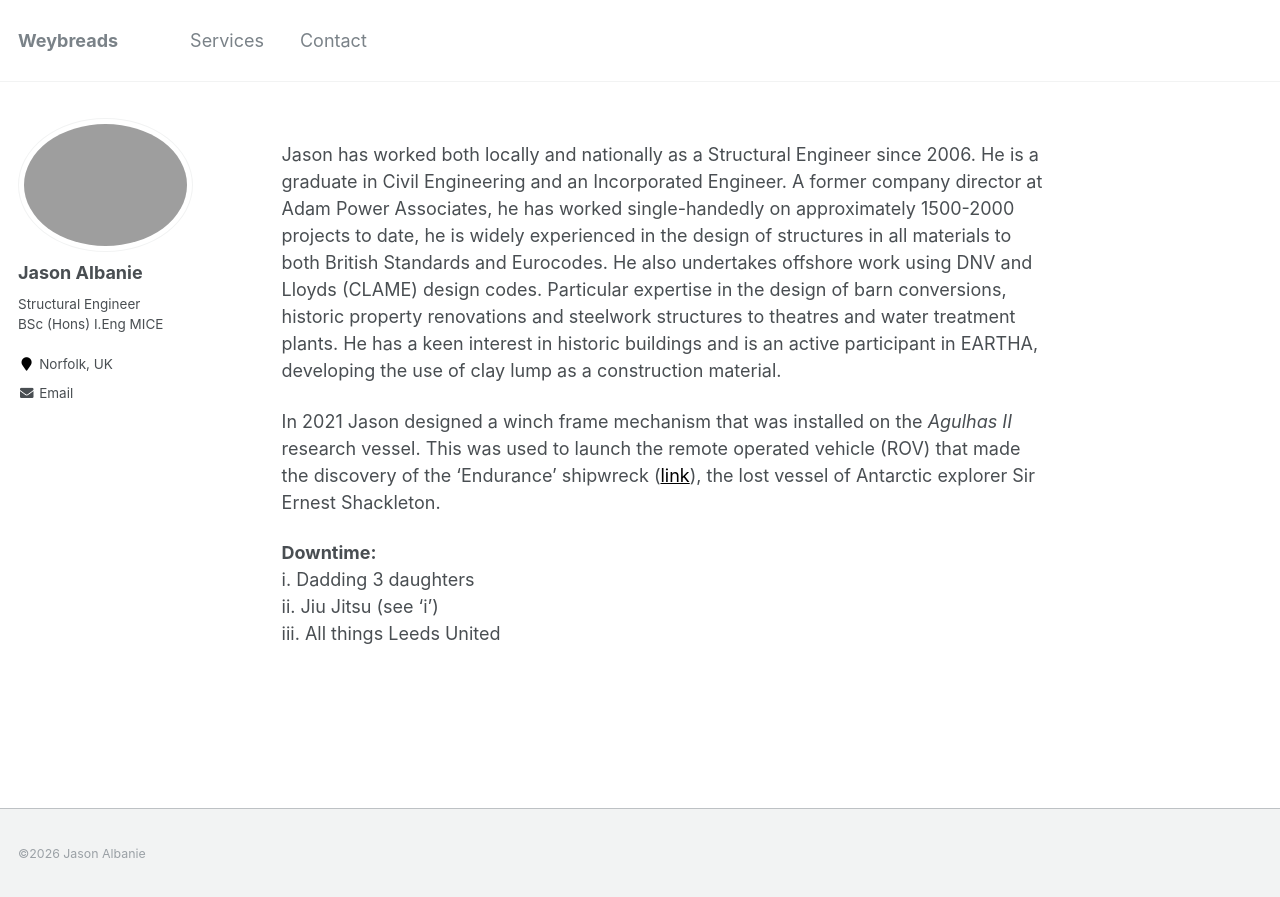
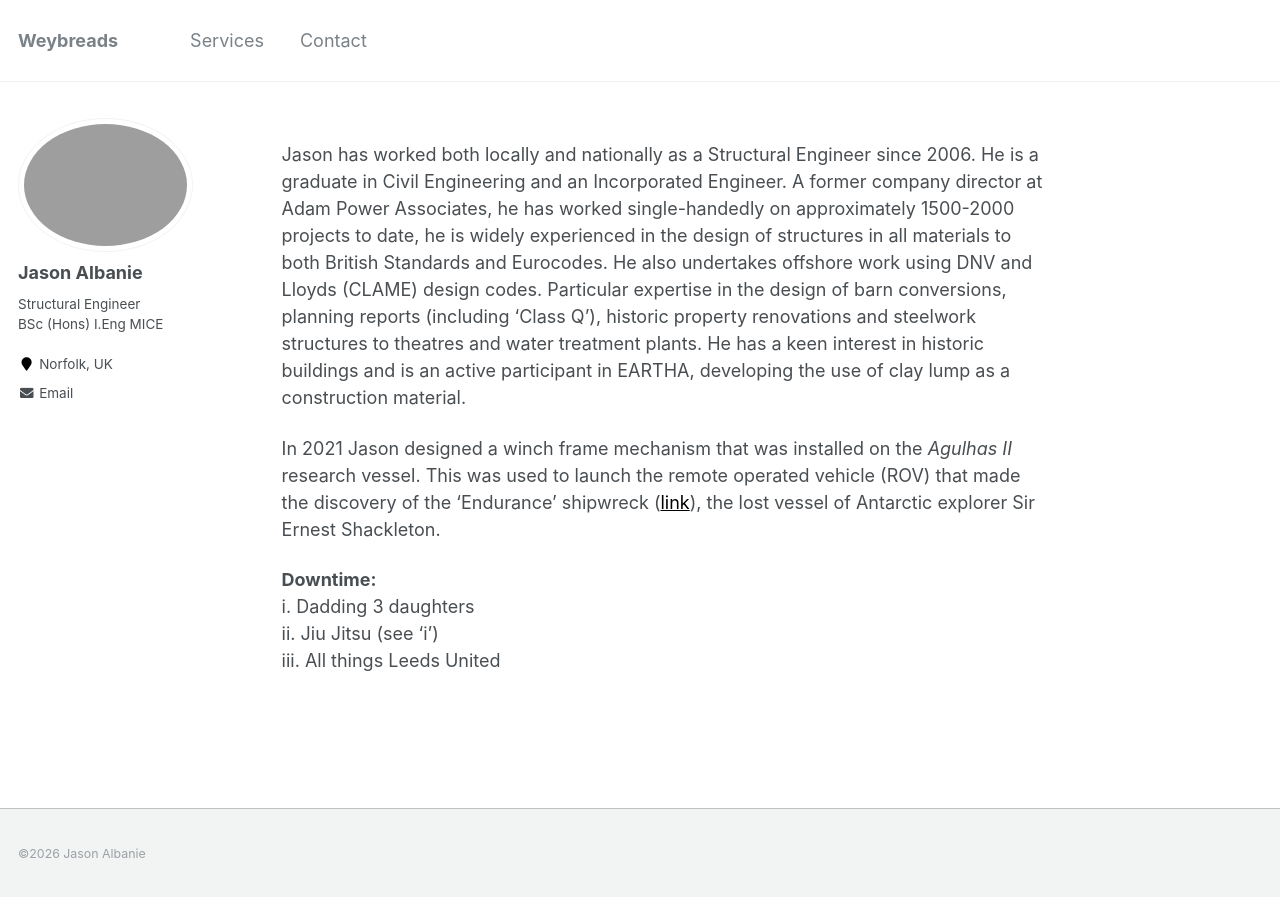
Before and after one commit to weybreads/weybreads.github.io, a Jekyll site: the page built from _pages/about.md, in a window 1280 px wide. Shown: the top 897 px of the page. Built offline with Jekyll 4.4.1, drawn with Linux system fonts in a browser that asks for light colours.

Commit message:
Add planning reports (including Class Q) to Jason's expertise
Co-Authored-By: Claude Opus 4.8 (1M context) <noreply@anthropic.com>

```diff
--- a/_pages/about.md
+++ b/_pages/about.md
@@ -7,7 +7,7 @@ redirect_from:
   - /about.html
 ---
 
-Jason has worked both locally and nationally as a Structural Engineer since 2006. He is a graduate in Civil Engineering and an Incorporated Engineer. A former company director at Adam Power Associates, he has worked single-handedly on approximately 1500-2000 projects to date, he is widely experienced in the design of structures in all materials to both British Standards and Eurocodes. He also undertakes offshore work using DNV and Lloyds (CLAME) design codes. Particular expertise in the design of barn conversions, historic property renovations and steelwork structures to theatres and water treatment plants.  He has a keen interest in historic buildings and is an active participant in EARTHA, developing the use of clay lump as a construction material.
+Jason has worked both locally and nationally as a Structural Engineer since 2006. He is a graduate in Civil Engineering and an Incorporated Engineer. A former company director at Adam Power Associates, he has worked single-handedly on approximately 1500-2000 projects to date, he is widely experienced in the design of structures in all materials to both British Standards and Eurocodes. He also undertakes offshore work using DNV and Lloyds (CLAME) design codes. Particular expertise in the design of barn conversions, planning reports (including 'Class Q'), historic property renovations and steelwork structures to theatres and water treatment plants.  He has a keen interest in historic buildings and is an active participant in EARTHA, developing the use of clay lump as a construction material.
 
 In 2021 Jason designed a winch frame mechanism that was installed on the <em>Agulhas II</em> research vessel. This was used to launch the remote operated vehicle (ROV) that made the discovery of the ‘Endurance’ shipwreck (<a href="https://www.bbc.co.uk/news/science-environment-60662541">link</a>), the lost vessel of Antarctic explorer Sir Ernest Shackleton.
 
```
